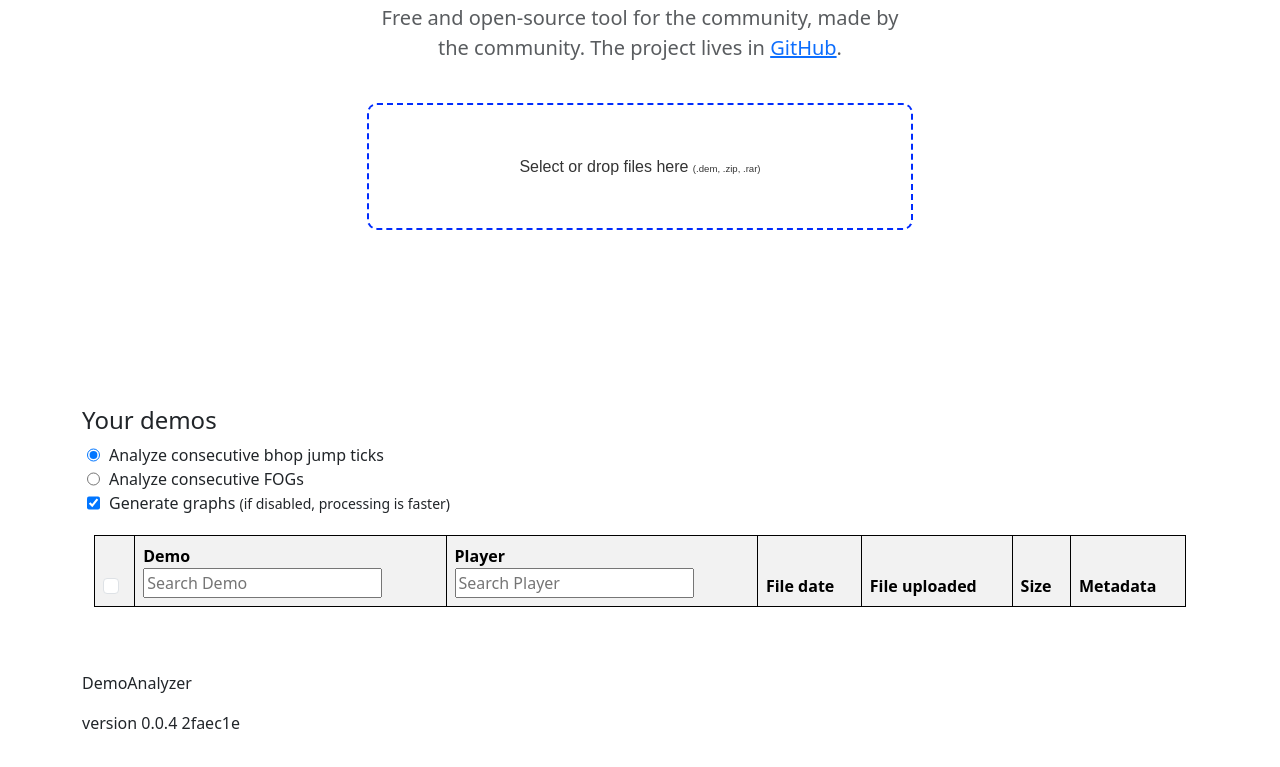
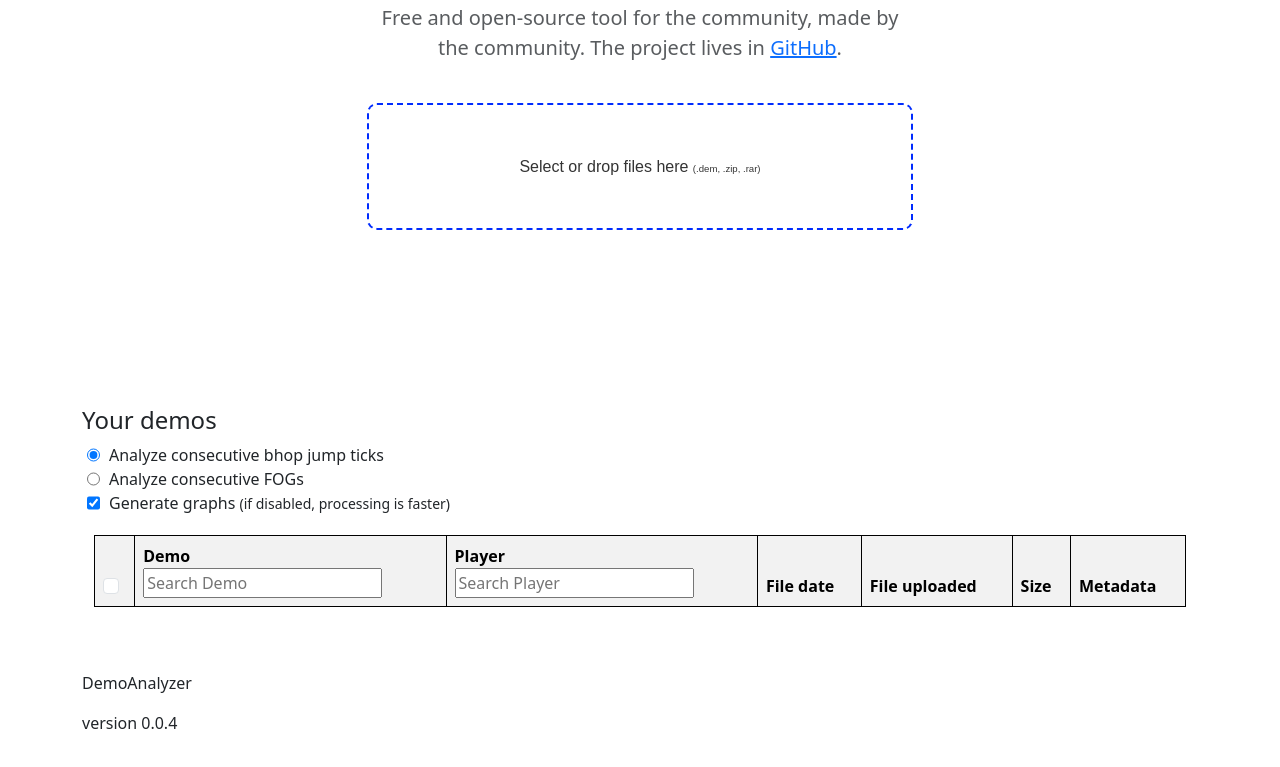
Before and after one commit to Nunite/DemoAnalyzer, a plain HTML site: page index.html in a window 1280 px wide. Shown: the part 205-972 px from the top of the page. Drawn offline with Linux system fonts and the light colour scheme.

Commit message:
rm version-hash.js

```diff
--- a/index.html
+++ b/index.html
@@ -65,7 +65,7 @@
         <div class="container">
             <footer class="py-5">
                 <p>DemoAnalyzer</p>
-                <p>version 0.0.4 <span id="version-hash"></span></p>
+                <p>version 0.0.4</p>
                 <!-- MEOW by hönö dille!!! -->
             </footer>
         </div>
--- a/js/listeners.js
+++ b/js/listeners.js
@@ -126,5 +126,4 @@ $(document).on('change', '#show-sets-min', function() {
 
 $(document).ready(function() {
     generateFileTable('.container.demos .table');
-    $('#version-hash').text(version_hash);
 });
--- a/js/version-hash.js
+++ /dev/null
@@ -1 +0,0 @@
-const version_hash = '2faec1e';
```
